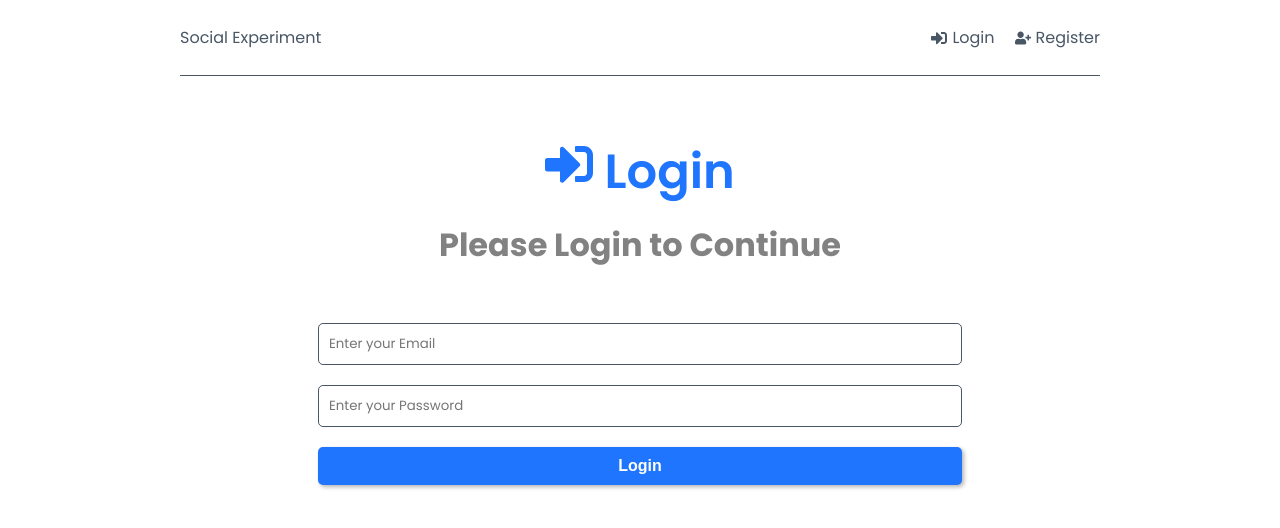
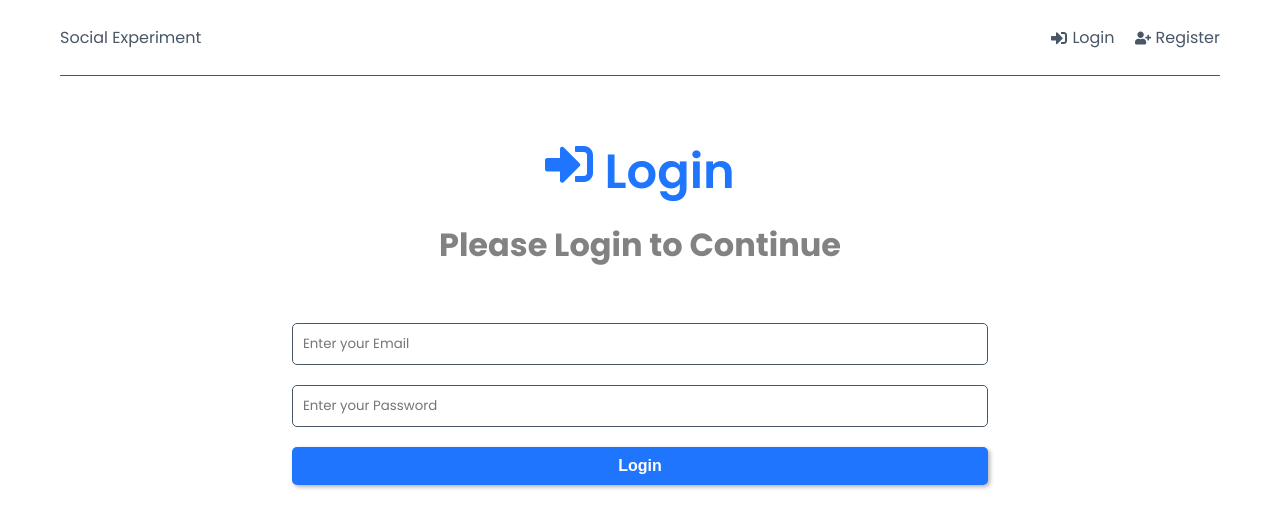
Before and after one commit to MNlegion/social-app, a React (Create React App) app in the folder client/: page /login in a window 1280 px wide. Shown: the top 528 px of the page. Built offline with nearby package versions, Linux system fonts and the light colour scheme.

Commit message:
initial footer setup

```diff
--- a/client/src/index.css
+++ b/client/src/index.css
@@ -45,7 +45,7 @@ h3 {
 
 .container {
   width: 100%;
-  max-width: 960px;
+  max-width: 1200px;
   margin: 0 auto;
   padding: 0 20px;
   text-align: center;
@@ -207,9 +207,13 @@ h3 {
   color: var(--secondary-color);
 }
 
-.form,
+.form {
+  width: 60%;
+  margin: 0 auto;
+}
+
 .content {
-  width: 70%;
+  width: 85%;
   margin: 0 auto;
 }
 
```
Also changed, not shown: client/src/components/Footer.jsx (added, +9 -0 lines).
